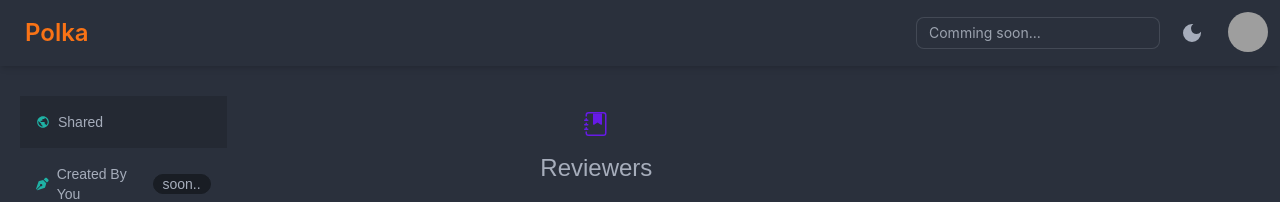
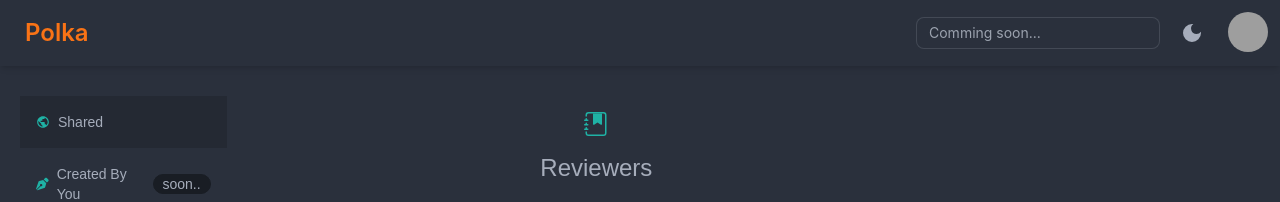
Before and after one commit to Jervx/Polka-NextJs-Version, a Next.js app: page / in a window 1280 px wide. Shown: the top 202 px of the page. Built offline with nearby package versions, Linux system fonts and the light colour scheme; no server answers; grey boxes are pictures that could not be loaded.

Commit message:
Update: changed icon color

```diff
--- a/pages/index.js
+++ b/pages/index.js
@@ -71,7 +71,7 @@ export default function Home() {
             <Loading loading={loading} />
           </div>
           <div className="flex justify-center mt-4">
-            <BsFillJournalBookmarkFill className="text-2xl text-primary" />
+            <BsFillJournalBookmarkFill className="text-2xl text-accent" />
           </div>
           <p className="text-center mt-4">Reviewers</p>
           <p className="text-center justify-center text-sm opacity-75 mt-4">
```
